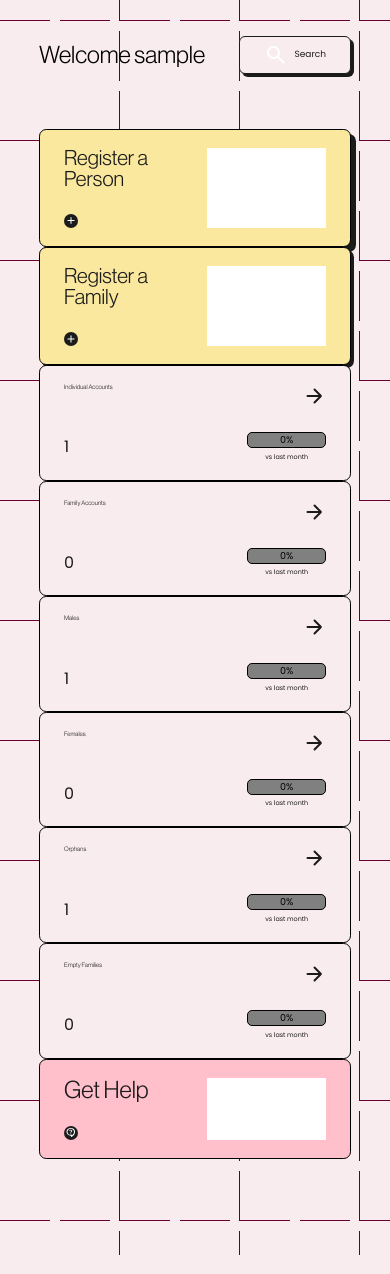
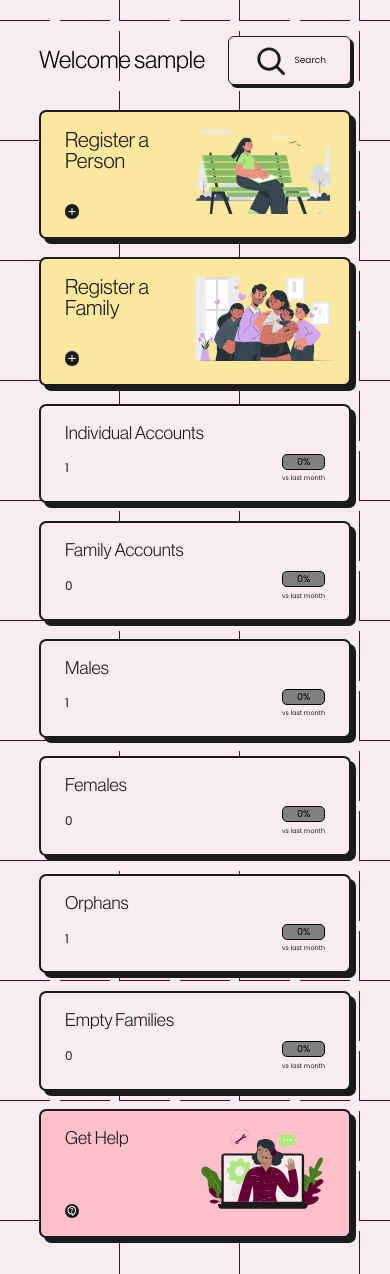
Before and after one commit to B-lovedth/Fitlocker, a PHP site: page /dashboard.php in a window 390 px wide. Shown: the part 99-1373 px from the top of the page. Run offline with PHP 8.4, Linux system fonts and the light colour scheme; the visitor is signed in with stand-in values (Sample User, id 1); data that the repository does not hold is empty.

Commit message:
Dashboard now responsive

```diff
--- a/Styles/dashboardstyles.css
+++ b/Styles/dashboardstyles.css
@@ -18,6 +18,9 @@
   --white: #ffffff;
   --yellow: #fae89e;
   --brown: #660033;
+  --green: #467A1F;
+  --lime: #ABE87D;
+  --red: #E51A1A;
   --lilac: #d0a8f0;
 }
 
@@ -36,23 +39,29 @@ main {
 }
 
 .search-btn-main:hover {
-  cursor: pointer;
   scale: 1.05;
   background-color: var(--gray);
 }
 
-.search-btn-main > img {
-  width: 1rem;
-  aspect-ratio: 1/1;
-  color: var(--black);
-  fill: var(--black);
+.search-btn-main img {
+  height: 1rem;
+  aspect-ratio: 1 / 1;
+}
+
+.search-btn-main:hover {
+  cursor: pointer;
+  background-color: var(--peach);
+  -webkit-transition: scale(1.1);
+  transition: scale(1.1);
 }
 
 .grid-container {
+  display: -ms-grid;
+  display: grid;
   -webkit-box-pack: space-evenly;
       -ms-flex-pack: space-evenly;
           justify-content: space-evenly;
-  padding: 2.5rem 0 5rem;
+  gap: 1.5rem;
   -ms-grid-columns: 1fr 1fr 1fr 1fr;
       grid-template-columns: 1fr 1fr 1fr 1fr;
   -ms-grid-rows: 1fr 1fr 1fr;
@@ -60,7 +69,7 @@ main {
 }
 
 .box, .large, #box9 {
-  border: 1px solid #000000;
+  border: 2px solid var(--black);
   border-radius: 0.6rem;
   display: -webkit-box;
   display: -ms-flexbox;
@@ -75,7 +84,7 @@ main {
   background-color: var(--nude);
   color: var(--black);
   padding: 1.5rem 2rem;
-  gap: 2rem;
+  gap: 1rem;
   -webkit-transition: 0.3s;
   transition: 0.3s;
 }
@@ -120,7 +129,6 @@ main {
   margin: auto;
   width: 80%;
   aspect-ratio: 1/1;
-  color: var(--white);
 }
 
 #leftsideInfoLarge {
@@ -134,13 +142,16 @@ main {
   -webkit-box-pack: justify;
       -ms-flex-pack: justify;
           justify-content: space-between;
-  width: 50%;
+  width: 100%;
   gap: 2rem;
 }
 
 #boxImage {
   width: 50%;
-  background-color: var(--white);
+}
+
+#boxImage img {
+  height: 7rem;
 }
 
 #box1 {
@@ -219,8 +230,6 @@ main {
   -webkit-box-align: center;
       -ms-flex-align: center;
           align-items: center;
-  font-size: calc(1rem + 1vw);
-  font-weight: 400;
 }
 
 #countChangeBox {
@@ -237,7 +246,9 @@ main {
   -webkit-box-align: center;
       -ms-flex-align: center;
           align-items: center;
-  width: 30%;
+  width: -webkit-fit-content;
+  width: -moz-fit-content;
+  width: fit-content;
   height: 100%;
 }
 
@@ -261,7 +272,7 @@ main {
 }
 
 .green {
-  background-color: green;
+  background-color: gr;
 }
 
 .red {
@@ -294,12 +305,7 @@ footer {
     -webkit-box-direction: normal;
         -ms-flex-direction: column;
             flex-direction: column;
-    -ms-grid-row: 2;
-    grid-area: 2rem;
-    -ms-grid-columns: 1fr 1fr;
-        grid-template-columns: 1fr 1fr;
-    -ms-grid-rows: ()[auto];
-        grid-template-rows: repeat(auto);
+    gap: 1.5rem;
   }
 }
 /*# sourceMappingURL=dashboardstyles.css.map */
--- a/Styles/dashboardstyles.scss
+++ b/Styles/dashboardstyles.scss
@@ -21,6 +21,9 @@
   --white: #ffffff;
   --yellow: #fae89e;
   --brown: #660033;
+  --green: #467A1F;
+  --lime: #ABE87D;
+  --red: #E51A1A;
   --lilac: #d0a8f0;
 }
 
@@ -35,30 +38,34 @@ main {
 }
 
 .search-btn-main:hover {
-  cursor: pointer;
   scale: 1.05;
   background-color: var(--gray);
 }
 
-.search-btn-main > img {
-  width: 1rem;
-  aspect-ratio: 1/1;
-  color: var(--black);
-  fill: var(--black);
+.search-btn-main img {
+  height: 1rem;
+  aspect-ratio: 1 / 1;
 }
+
+.search-btn-main:hover {
+  cursor: pointer;
+  background-color: var(--peach);
+  transition: scale(1.1);
+}
+
 
 // Grid Styles
 
 .grid-container {
+  display: grid;
   justify-content: space-evenly;
-  // padding: 2.5rem 0 2.5rem;
-  gap: 2rem;
+  gap: 1.5rem;
   grid-template-columns: 1fr 1fr 1fr 1fr;
   grid-template-rows: 1fr 1fr 1fr;
 }
 
 .box {
-  border: 1px solid #000000;
+  border: 2px solid var(--black);
   border-radius: 0.6rem;
   display: flex;
   flex-direction: column;
@@ -66,7 +73,7 @@ main {
   background-color: var(--nude);
   color: var(--black);
   padding: 1.5rem 2rem;
-  gap: 2rem;
+  gap: 1rem;
   transition: 0.3s;
 }
 .large:hover {
@@ -100,20 +107,22 @@ main {
   margin: auto;
   width: 80%;
   aspect-ratio: 1/1;
-  color: var(--white);
 }
 
 #leftsideInfoLarge {
   display: flex;
   flex-direction: column;
   justify-content: space-between;
-  width: 50%;
+  width: 100%;
   gap: 2rem;
 }
 #boxImage {
   width: 50%;
-  background-color: var(--white);
+  img {
+    height: 7rem;
+  }
 }
+
 #box1 {
   grid-column: 1 / span 2;
 }
@@ -156,15 +165,13 @@ main {
   display: flex;
   justify-content: start;
   align-items: center;
-  font-size: calc(1rem + 1vw);
-  font-weight: 400;
 }
 #countChangeBox {
   display: flex;
   flex-direction: column;
   justify-content: center;
   align-items: center;
-  width: 30%;
+  width: fit-content;
   height: 100%;
 }
 #countChange {
@@ -180,7 +187,7 @@ main {
   margin-bottom: 0.3rem;
 }
 .green {
-  background-color: green;
+  background-color: gr;
 }
 
 .red {
@@ -209,6 +216,6 @@ footer {
   .grid-container  {
     display: flex;
     flex-direction: column;
-    gap: 1rem;
+    gap: 1.5rem;
   }
 }
--- a/Styles/main.css
+++ b/Styles/main.css
@@ -17,12 +17,12 @@
   --green: #467A1F;
   --lime: #ABE87D;
   --red: #E51A1A;
+  --lilac: #d0a8f0;
+  --brown: #660033;
 
   /* Font Familes */
   --headingfont: "Neue Haas Grotesque", Arial, sans-serif;
   --bodyfont: "Poppins", Helvetica, sans-serif;
-  --brown: #660033;
-  --lilac: #d0a8f0;
 
   /* Font Sizes */
   --heading1: 3rem;
--- a/Styles/sidebar.css
+++ b/Styles/sidebar.css
@@ -81,14 +81,14 @@
   border-radius: 3px;
 }
 
-.active > svg {
+.active > img {
   width: 80%;
   -webkit-transition: .3s;
   transition: .3s;
 }
 
 /* Mobile Styles */
-@media (max-width: 700px) {
+@media (max-width: 890px) {
   /* Navbar Mobile Responsive */
   .dashboard-navbar {
     display: none;
--- a/dashboard.php
+++ b/dashboard.php
@@ -200,7 +200,7 @@ $empty_family_total_stmt->close();
                     <div id="main-section-header">
                         <h2>Welcome <?php echo htmlspecialchars($username); ?></h2>
                         <button class="btn btn-sm btn-outline sh-sm" type="button" onclick="window.location.href='./search.php'" class="search-btn-main">
-                            <img src="./assets/icons/search-white.svg" alt="search-button">
+                            <img src="./assets/icons/search.svg" alt="search-button">
                             Search
                         </button>
                     </div>
@@ -208,17 +208,17 @@ $empty_family_total_stmt->close();
                     <div class="grid-container">
                         <a href="registerClient.php" class="box large sh-md" id="box1">
                             <div id="leftsideInfoLarge">
-                                <h3 id="largeBoxName">Register a Person</h3>
+                                <h3>Register a Person</h3>
                                 <button type="button" id="largeBoxIcon">
                                     <img src="./assets/icons/plus-icon.svg" alt="add-client">
                                 </button>
                             </div>
                             <div id="boxImage">
-                                <img src="" alt="" />
+                                <img src="./assets/img/individual.svg" alt="individual-illustration" />
                             </div>
                         </a>
 
-                        <a href="registerFamily.php" class="box large sh-sm" id="box2">
+                        <a href="registerFamily.php" class="box large sh-md" id="box2">
                             <div id="leftsideInfoLarge">
                                 <h3 id="largeBoxName">Register a Family</h3>
                                 <button type="button" id="largeBoxIcon">
@@ -226,14 +226,13 @@ $empty_family_total_stmt->close();
                                 </button>
                             </div>
                             <div id="boxImage">
-                                <img src="" alt="" />
+                                <img src="./assets/img/family.svg" alt="family-illustration" />
                             </div>
                         </a>
 
-                        <div class="box" id="box3">
+                        <div class="box sh-md" id="box3">
                             <div id="boxTopside">
-                                <h3 id="boxName">Individual Accounts</h3>
-                                <img src="./assets/icons/arrow-right.svg" alt="arrowIcon">
+                                <h4>Individual Accounts</h4>
                             </div>
                             <div id="boxBottomside">
                                 <div id="boxCount"><?php echo $individual_total; ?></div>
@@ -243,10 +242,9 @@ $empty_family_total_stmt->close();
                                 </div>
                             </div>
                         </div>
-                        <div class="box" id="box4">
+                        <div class="box sh-md" id="box4">
                             <div id="boxTopside">
-                                <h2 id="boxName">Family Accounts</h2>
-                                <img src="./assets/icons/arrow-right.svg" alt="arrowIcon">
+                                <h4>Family Accounts</h4>
                             </div>
                             <div id="boxBottomside">
                                 <div id="boxCount"><?php echo $family_total; ?></div>
@@ -256,10 +254,9 @@ $empty_family_total_stmt->close();
                                 </div>
                             </div>
                         </div>
-                        <div class="box" id="box5">
+                        <div class="box sh-md" id="box5">
                             <div id="boxTopside">
-                                <h2 id="boxName">Males</h2>
-                                <img src="./assets/icons/arrow-right.svg" alt="arrowIcon">
+                                <h4>Males</h4>
                             </div>
                             <div id="boxBottomside">
                                 <div id="boxCount"><?php echo $male_total; ?></div>
@@ -269,10 +266,9 @@ $empty_family_total_stmt->close();
                                 </div>
                             </div>
                         </div>
-                        <div class="box" id="box6">
+                        <div class="box sh-md" id="box6">
                             <div id="boxTopside">
-                                <h2 id="boxName">Females</h2>
-                                <img src="./assets/icons/arrow-right.svg" alt="arrowIcon">
+                                <h4>Females</h4>
                             </div>
                             <div id="boxBottomside">
                                 <div id="boxCount"><?php echo $female_total; ?></div>
@@ -282,10 +278,9 @@ $empty_family_total_stmt->close();
                                 </div>
                             </div>
                         </div>
-                        <div class="box" id="box7">
+                        <div class="box sh-md" id="box7">
                             <div id="boxTopside">
-                                <h2 id="boxName">Orphans</h2>
-                                <img src="./assets/icons/arrow-right.svg" alt="arrowIcon">
+                                <h4>Orphans</h4>
                             </div>
                             <div id="boxBottomside">
                                 <div id="boxCount"><?php echo $orphan_total; ?></div>
@@ -295,10 +290,9 @@ $empty_family_total_stmt->close();
                                 </div>
                             </div>
                         </div>
-                        <div class="box" id="box8">
+                        <div class="box sh-md" id="box8">
                             <div id="boxTopside">
-                                <h2 id="boxName">Empty Families</h2>
-                                <img src="./assets/icons/arrow-right.svg" alt="arrowIcon">
+                                <h4>Empty Families</h4>
                             </div>
                             <div id="boxBottomside">
                                 <div id="boxCount"><?php echo $empty_family_total; ?></div>
@@ -309,15 +303,15 @@ $empty_family_total_stmt->close();
                             </div>
                         </div>
 
-                        <a href="about.php" class="box large" id="box9">
+                        <a href="about.php" class="box large sh-md" id="box9">
                             <div id="leftsideInfoLarge">
-                                <h2 id="largeBoxName">Get Help</h2>
+                                <h4>Get Help</h4>
                                 <button type="button" id="largeBoxIcon">
                                     <img src="./assets/icons/contact_support_24dp_FFFFFF_FILL0_wght400_GRAD0_opsz24.svg" alt="help">
                                 </button>
                             </div>
                             <div id="boxImage">
-                                <img src="" alt="" />
+                                <img src="./assets/img/get-help.svg" alt="get-help" />
                             </div>
                         </a>
                     </div>
```
Also changed, not shown: assets/img/family.svg (added), assets/img/get-help.svg (added), assets/img/individual.svg (added), 1 other file.
